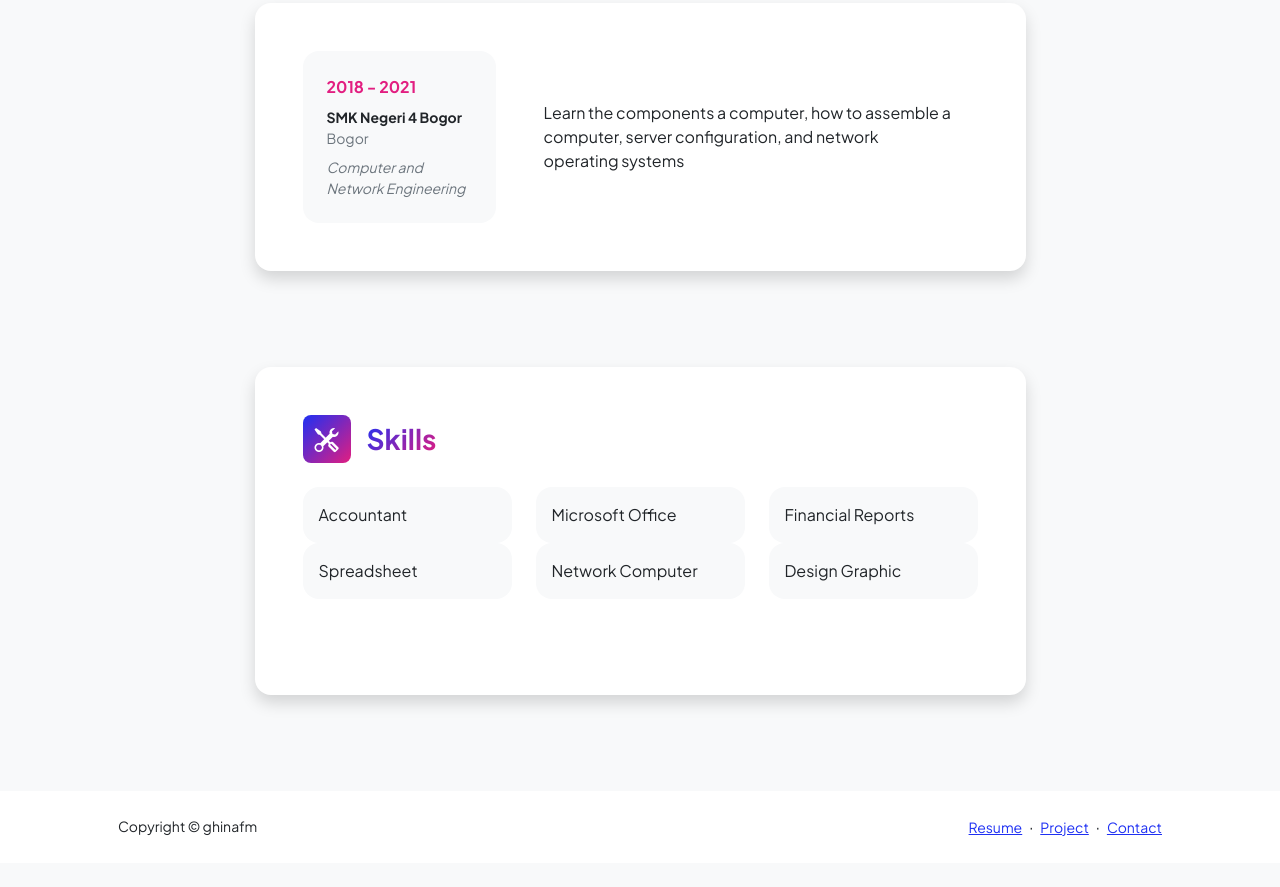
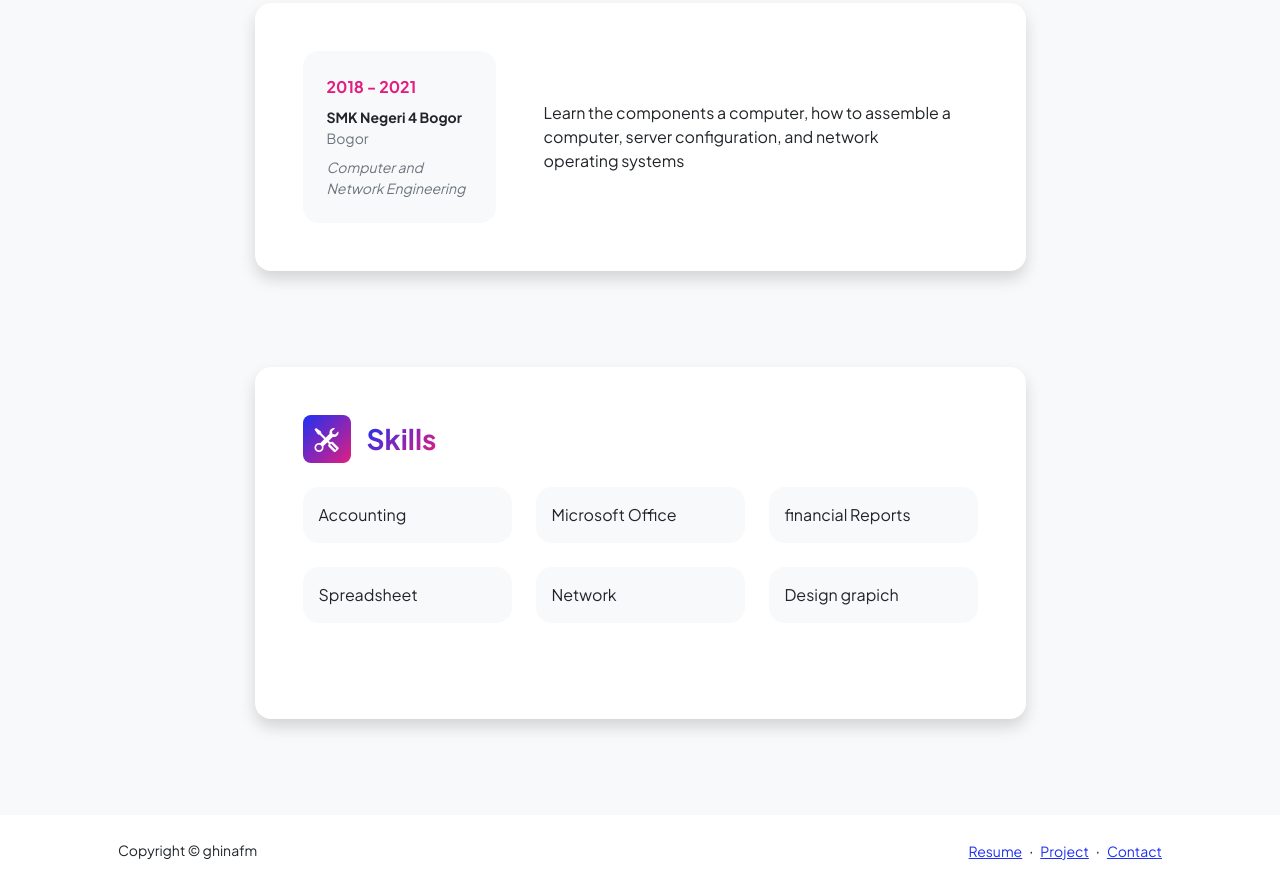
Before and after one commit to ghnfm/Portfolioghna, a plain HTML site: page resume.html in a window 1280 px wide. Shown: the part 1308-2195 px from the top of the page. Before the commit the page ends 2171 px from the top, so only its background shows below. Drawn offline with nearby package versions, Linux system fonts and the light colour scheme.

Commit message:
Update resume.html

```diff
--- a/resume.html
+++ b/resume.html
@@ -142,13 +142,15 @@
                                             <div class="feature bg-primary bg-gradient-primary-to-secondary text-white rounded-3 me-3"><i class="bi bi-tools"></i></div>
                                             <h3 class="fw-bolder mb-0"><span class="text-gradient d-inline">Skills</span></h3>
                                         </div>
+                                      <div class="row row-cols-1 row-cols-md-3 mb-4">
+                                            <div class="col mb-4 mb-md-0"><div class="d-flex align-items-center bg-light rounded-4 p-3 h-100">Accounting</div></div>
+                                            <div class="col mb-4 mb-md-0"><div class="d-flex align-items-center bg-light rounded-4 p-3 h-100">Microsoft Office</div></div>
+                                            <div class="col"><div class="d-flex align-items-center bg-light rounded-4 p-3 h-100">financial Reports</div></div>
+                                        </div>
                                         <div class="row row-cols-1 row-cols-md-3 mb-4">
-                                             <div class="col mb-4 mb-md-0"><div class="d-flex align-items-center bg-light rounded-4 p-3 h-100">Accountant</div></div>
-                                            <div class="col mb-4 mb-md-0"><div class="d-flex align-items-center bg-light rounded-4 p-3 h-100">Microsoft Office</div></div>
-                                            <div class="col mb-4 mb-md-0"><div class="d-flex align-items-center bg-light rounded-4 p-3 h-100">Financial Reports</div></div>
                                             <div class="col mb-4 mb-md-0"><div class="d-flex align-items-center bg-light rounded-4 p-3 h-100">Spreadsheet</div></div>
-                                            <div class="col mb-4 mb-md-0"><div class="d-flex align-items-center bg-light rounded-4 p-3 h-100">Network Computer</div></div>
-                                            <div class="col"><div class="d-flex align-items-center bg-light rounded-4 p-3 h-100">Design Graphic</div></div>
+                                            <div class="col mb-4 mb-md-0"><div class="d-flex align-items-center bg-light rounded-4 p-3 h-100">Network</div></div>
+                                            <div class="col"><div class="d-flex align-items-center bg-light rounded-4 p-3 h-100">Design grapich</div></div>
                                         </div>
                                     </div>
 
```
